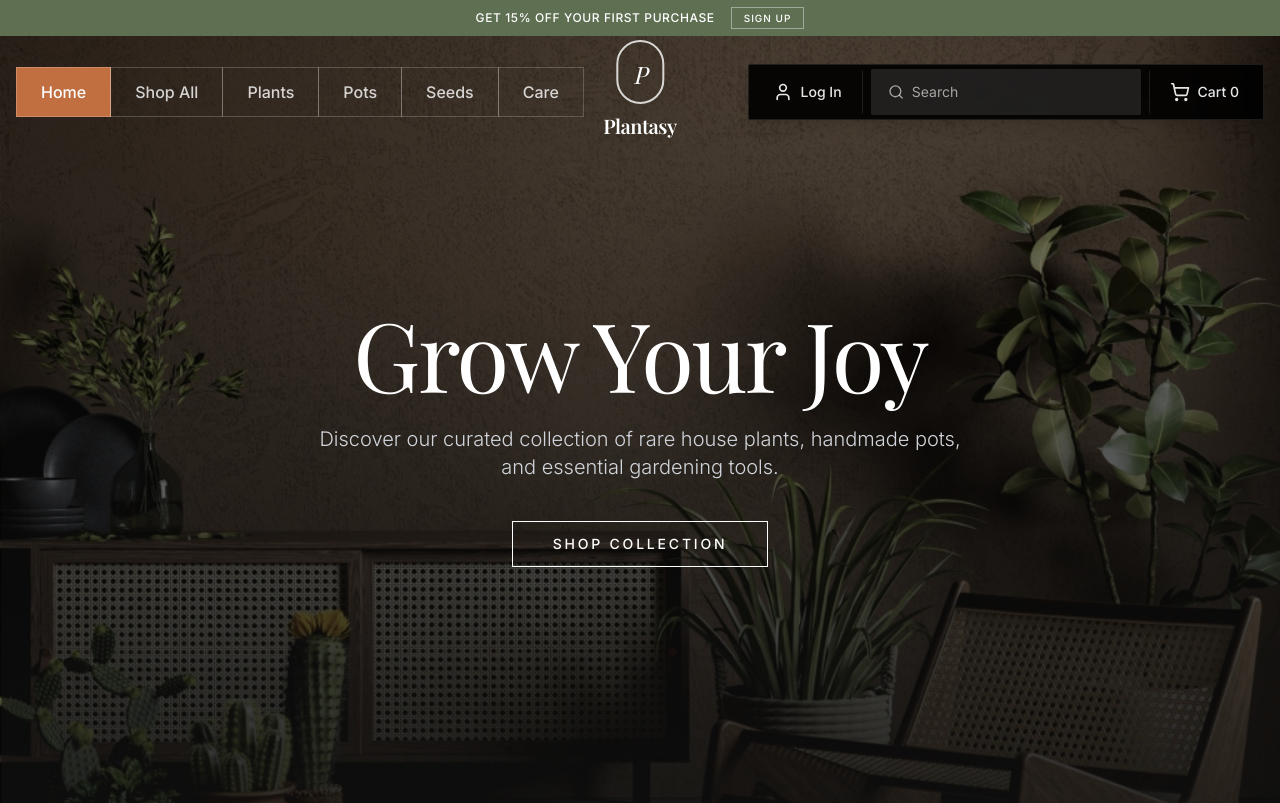
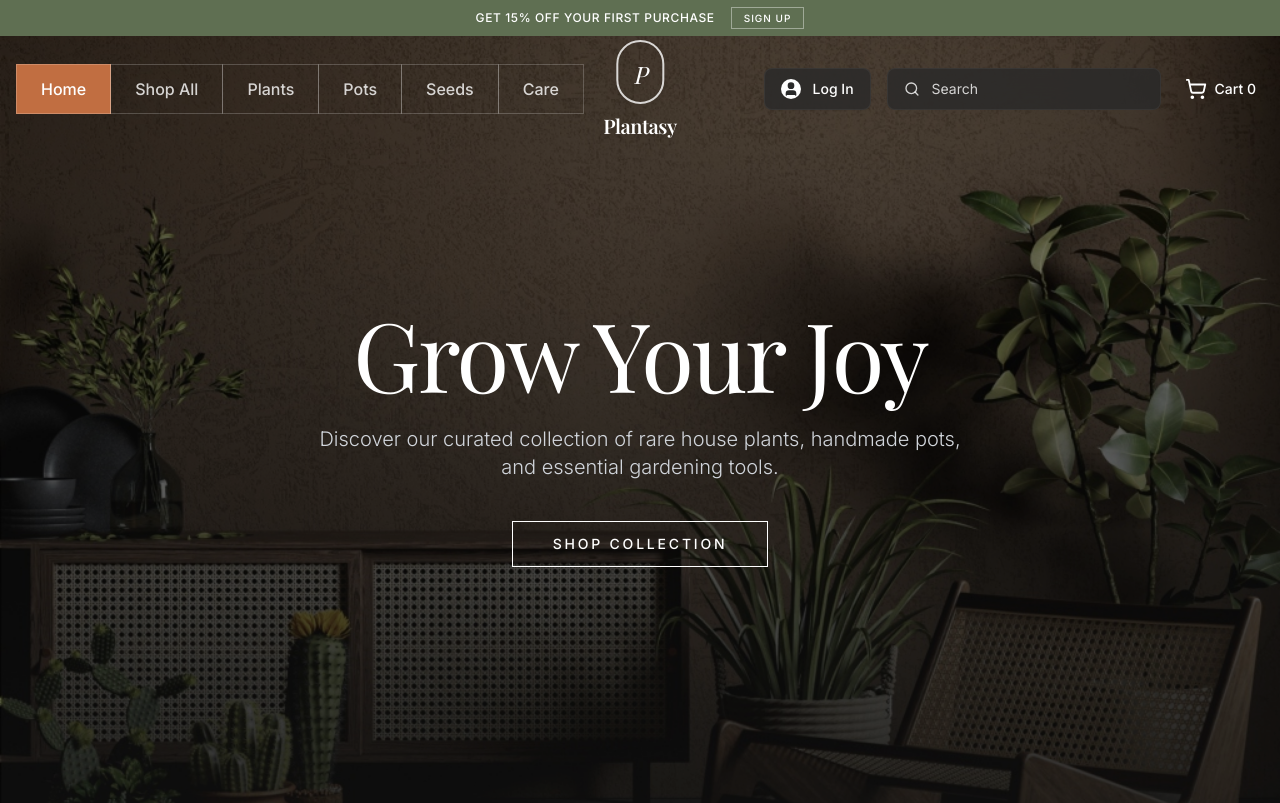
Before and after one commit to storybehindmyan/Plantasy_ECommerce, a React (Vite) app: page / in a window 1280 px wide. Shown: the top 803 px of the page. Built offline with nearby package versions, Linux system fonts and the light colour scheme; a web font is replaced by a local one.

Commit message:
search bar

```diff
--- a/src/components/Navbar.tsx
+++ b/src/components/Navbar.tsx
@@ -192,16 +192,16 @@ const Navbar = () => {
                         </div>
 
                         {/* Right Action Section */}
-                        <div className="hidden lg:flex items-center bg-black/90 backdrop-blur-sm rounded-sm p-1 gap-1 shadow-lg border border-white/10">
+                        <div className="hidden lg:flex items-center gap-4">
 
                             {/* Login */}
                             {user ? (
                                 <div className="relative" ref={userMenuRef}>
-                                    <div className="flex items-center gap-4 px-5 py-3 border-r border-white/10">
+                                    <div className="flex items-center gap-4">
                                         <Bell size={20} className="text-white hover:text-[#c16e41] cursor-pointer transition-colors" />
                                         <button
                                             onClick={() => setIsUserMenuOpen(!isUserMenuOpen)}
-                                            className="flex items-center gap-2 group"
+                                            className="flex items-center gap-2 group bg-[#2a2a2a]/90 hover:bg-[#2a2a2a] backdrop-blur-md px-3 py-1.5 rounded-full border border-white/5 transition-all"
                                         >
                                             <div className="w-8 h-8 rounded-full bg-white/10 overflow-hidden border border-white/20">
                                                 {profileImage ? (
@@ -221,7 +221,7 @@ const Navbar = () => {
                                                 initial={{ opacity: 0, y: 10 }}
                                                 animate={{ opacity: 1, y: 0 }}
                                                 exit={{ opacity: 0, y: 10 }}
-                                                className="absolute right-0 top-full mt-2 w-64 bg-black border border-white/10 rounded-sm shadow-xl z-50 overflow-hidden"
+                                                className="absolute right-0 top-full mt-2 w-64 bg-[#1a1a1a] border border-white/10 rounded-lg shadow-xl z-50 overflow-hidden"
                                             >
                                                 <div className="py-2">
                                                     <Link to="/profile" className="block px-6 py-3 text-sm transition-colors text-white hover:text-[#c16e41] flex items-center gap-3">
@@ -266,22 +266,24 @@ const Navbar = () => {
                                     </AnimatePresence>
                                 </div>
                             ) : (
-                                <Link to="/login" className="flex items-center gap-2 px-5 py-3 text-white/90 hover:bg-white/10 rounded-sm text-sm font-medium transition-colors border-r border-white/10">
-                                    <UserIcon size={20} />
+                                <Link to="/login" className="flex items-center gap-3 px-4 py-2.5 bg-[#2a2a2a]/80 hover:bg-[#2a2a2a] backdrop-blur-md rounded-lg text-white text-sm font-medium transition-all shadow-sm border border-white/5">
+                                    <div className="bg-white rounded-full p-0.5">
+                                        <UserIcon size={16} className="text-[#2a2a2a] fill-current" />
+                                    </div>
                                     <span>Log In</span>
                                 </Link>
                             )}
 
                             {/* Search Bar - Interactive */}
                             <div className="relative" ref={searchRef}>
-                                <div className="bg-white/10 flex items-center gap-2 px-4 py-3 rounded-sm mx-1 min-w-[220px] border border-transparent focus-within:border-white/30 transition-colors">
-                                    <Search size={18} className="text-white/60" />
+                                <div className="bg-[#2a2a2a]/80 hover:bg-[#2a2a2a] backdrop-blur-md flex items-center gap-3 px-4 py-2.5 rounded-lg border border-white/5 focus-within:border-white/20 transition-all min-w-[200px]">
+                                    <Search size={18} className="text-white/80" />
                                     <input
                                         type="text"
                                         placeholder="Search"
                                         value={searchQuery}
                                         onChange={handleSearchChange}
-                                        className="bg-transparent border-none outline-none text-white text-sm w-full placeholder:text-white/60"
+                                        className="bg-transparent border-none outline-none text-white text-sm w-full placeholder:text-white/80"
                                     />
                                 </div>
 
@@ -320,10 +322,10 @@ const Navbar = () => {
                             {/* Cart */}
                             <button
                                 onClick={toggleCart}
-                                className="flex items-center gap-2 px-5 py-3 text-white/90 hover:bg-white/10 rounded-sm text-sm font-medium transition-colors border-l border-white/10"
+                                className="flex items-center gap-2 px-2 py-2 text-white hover:text-[#c16e41] transition-colors"
                             >
-                                <ShoppingCart size={20} />
-                                <span>Cart {itemsCount}</span>
+                                <ShoppingCart size={22} />
+                                <span className="text-sm font-medium">Cart {itemsCount}</span>
                             </button>
                         </div>
 
```
